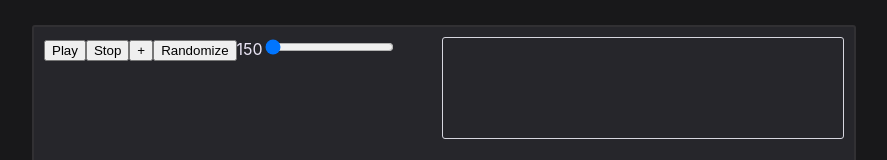
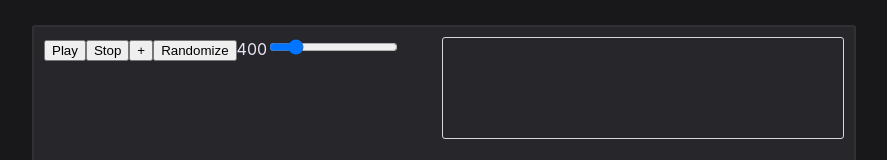
Before and after one commit to Loxphordex/Memoryfield, a React (Create React App) app: page / in a window 1280 px wide. Shown: the top 160 px of the page, without its empty margins (196-1083 px from the left). Built offline with nearby package versions, Linux system fonts and the light colour scheme.

Commit message:
comments and cleanup and bpm stuff

```diff
--- a/src/App.js
+++ b/src/App.js
@@ -31,7 +31,6 @@ function App() {
   useEffect(() => {
     if (activeNode >= 0 && nodes != null && isPlaying) {
       if (AudioContext) {
-        // let ctx = new AudioContext()
         let now = ctx.currentTime;
         let currentNode = nodes[activeNode];
         let freq = currentNode.note.frequency;
@@ -56,6 +55,7 @@ function App() {
       }
     }
 
+    // Sequence and looping
     let timeout;
     if (isPlaying) {
       timeout = setTimeout(() => {
@@ -76,9 +76,8 @@ function App() {
     setNodes(getSequence(16));
   }
 
-  function calculateBpm(speedSetting) {
-    let fixedBpm = 7500 - speedSetting;
-    setSpeed(fixedBpm);
+  function calculateBpm(bpm) {
+    setSpeed((60_000 / bpm).toFixed())
   }
 
   return (
--- a/src/components/ControlPanel/ControlPanel.js
+++ b/src/components/ControlPanel/ControlPanel.js
@@ -69,25 +69,16 @@ export default function ControlPanel({
         <button onClick={() => addNode()}>+</button>
         <button onClick={() => randomize()}>Randomize</button>
 
-        <label htmlFor="speed">{speed}</label>
-        <input type="range" id="speed" name="speed" min={1} max={7500} onChange={(e) => calculateBpm(e.target.value)}></input>
+        <label htmlFor="speed">{(60_000 / speed).toFixed()}</label>
+        <input type="range" id="speed" name="speed" min={1} max={300} onChange={(e) => calculateBpm(e.target.value)}></input>
       </div>
-      <div className='node-editor'>
-      </div>
+
+      {/* why is this here? */}
+      <div className='node-editor'></div>
+
       <div className='node-controls'>
         {nodeControls()}
       </div>
     </section>
   );
 }
-
-// Check if a node is selected (node editor should be able to toggle on/off)
-// @param editor is the index of the current node
-// @param nodes, list of nodes
-// set node details based on user input
-// set sine, pitch, duration, filter, etc.
-// more user control === more interesting instrument
-//
-// first copy the nodes array.
-// mutate that copy, then set the nodes in state to that copy
-// this is to avoid mutating state
--- a/src/components/MemoryField/MemoryField.js
+++ b/src/components/MemoryField/MemoryField.js
@@ -1,7 +1,6 @@
 import React from "react";
 import MemoryNode from '../MemoryNode/MemoryNode'
 
-// Presents memory nodes and level info
 export default function MemoryField({
   nodes,
   activeNode,
```
